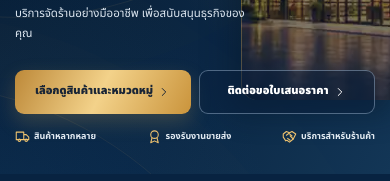
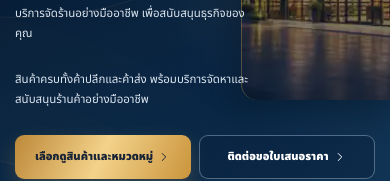
Before and after one commit to sstdevelopaminno/SUPHALAK-1985, a Next.js app: page / in a window 390 px wide. Shown: the part 338-519 px from the top of the page. Built offline with nearby package versions, Linux system fonts and the light colour scheme.

Commit message:
fix(copy): make mobile hero introduction concise and readable

```diff
--- a/app/page.tsx
+++ b/app/page.tsx
@@ -145,7 +145,8 @@ export default function Home() {
             <h1 className="desktop-hero-headline">บริษัท ศุภลักษณ์ <em>1985</em> จำกัด<span className="english-heading">SUPHALAK 1985 CO., LTD.</span></h1>
             <h1 className="mobile-hero-headline">ศุภลักษณ์ <em>1985</em><br/>ครบทุกความต้องการ<br/><span>สินค้าร้านค้าและค้าส่ง</span><br/>ในที่เดียว</h1>
             <h2>ครบทุกความต้องการสินค้าอุปโภคบริโภค<br/>ทั้งค้าปลีก ค้าส่ง และบริการจัดร้านค้าในที่เดียว</h2>
-            <p>พันธมิตรด้านสินค้าอุปโภคบริโภคสำหรับทุกความต้องการ ครอบคลุมการจัดหา กระจายสินค้า และบริการจัดร้านอย่างมืออาชีพ เพื่อสนับสนุนธุรกิจของคุณ</p>
+            <p className="hero-desktop-description">พันธมิตรด้านสินค้าอุปโภคบริโภคสำหรับทุกความต้องการ ครอบคลุมการจัดหา กระจายสินค้า และบริการจัดร้านอย่างมืออาชีพ เพื่อสนับสนุนธุรกิจของคุณ</p>
+            <p className="hero-mobile-description">สินค้าครบทั้งค้าปลีกและค้าส่ง พร้อมบริการจัดหาและสนับสนุนร้านค้าอย่างมืออาชีพ</p>
             <div className="hero-buttons">
               <button type="button" className="btn btn-gold" onClick={() => openCatalog()}>เลือกดูสินค้าและหมวดหมู่ <Icon name="chevron" size={17}/></button>
               <button type="button" className="btn btn-outline" onClick={() => setPanel("quote")}>ติดต่อขอใบเสนอราคา <Icon name="chevron" size={17}/></button>
```
